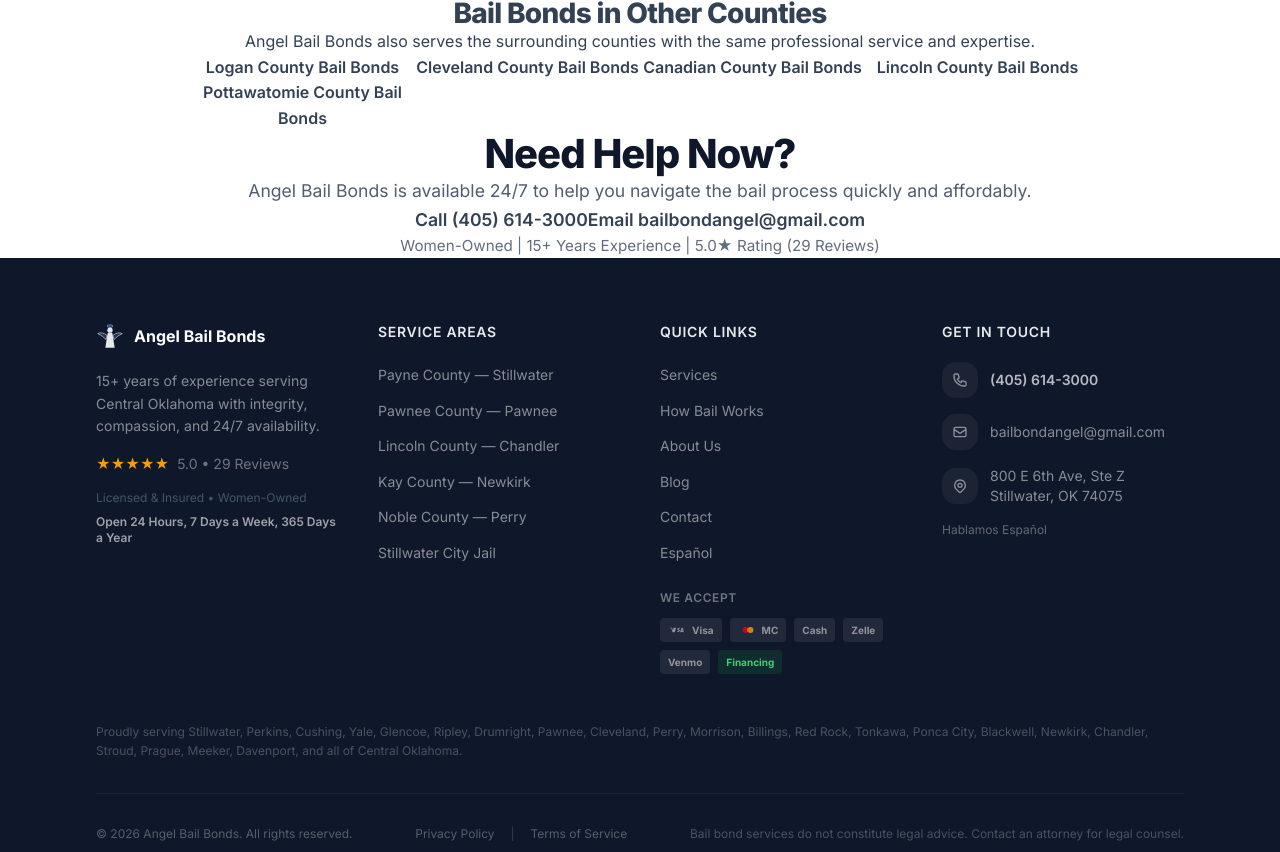
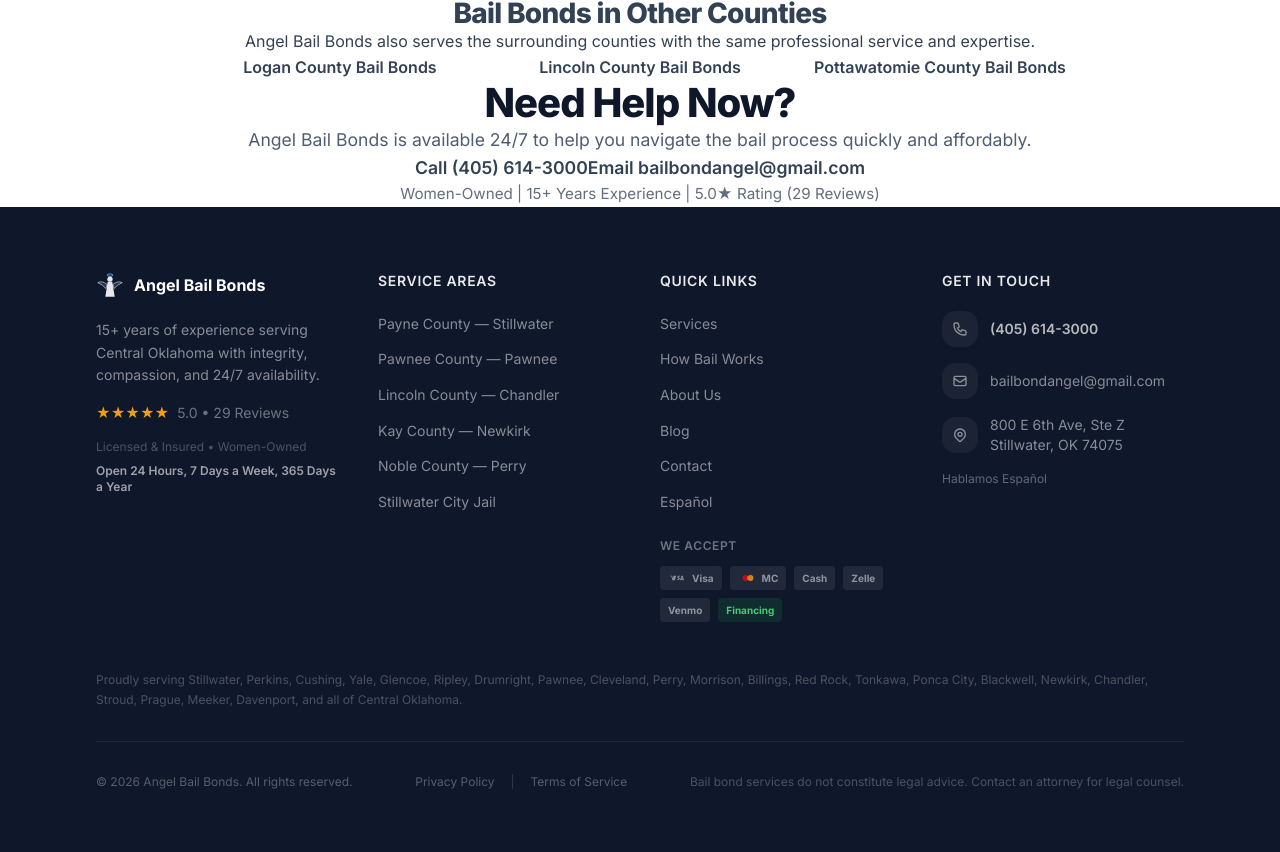
Before and after one commit to tovesblake-max/angel-bail-bonds-astro, an Astro site: page /oklahoma-county-bail-bonds in a window 1280 px wide. Shown: the part 1727-2579 px from the top of the page. Built offline with nearby package versions, Linux system fonts and the light colour scheme; Astro itself is replaced by a stand-in of ours.

Commit message:
Remove links to county pages that don't exist (Kingfisher, Oklahoma, Pottawatomie, Tulsa)
Co-Authored-By: Claude Opus 5.5 <noreply@anthropic.com>

```diff
--- a/src/pages/kingfisher-county-bail-bonds.astro
+++ b/src/pages/kingfisher-county-bail-bonds.astro
@@ -604,14 +604,12 @@ const structuredData = {
         {[
           { name: 'Logan County', distance: '~40 miles south' },
           { name: 'Garfield County', distance: '~30 miles north' },
-          { name: 'Canadian County', distance: '~45 miles southeast' },
           { name: 'Oklahoma County', distance: '~60 miles south' },
-          { name: 'Blaine County', distance: '~50 miles northwest' },
-          { name: 'Payne County (Stillwater)', distance: '~63 miles southeast' }
+          { name: 'Payne County (Stillwater)', distance: '~63 miles southeast', slug: 'payne-county-jail' }
         ].map((county, index) => (
           <a
             key={index}
-            href={`/${county.name.toLowerCase().replace(/\s+/g, '-')}-bail-bonds`}
+            href={`/${county.slug ?? county.name.toLowerCase().replace(/\s+/g, '-')}-bail-bonds`}
             class="p-6 rounded-lg transition-all hover:shadow-lg"
             style="background-color: white; border: 2px solid var(--slate-200); color: var(--navy);"
           >
--- a/src/pages/oklahoma-county-bail-bonds.astro
+++ b/src/pages/oklahoma-county-bail-bonds.astro
@@ -908,32 +908,6 @@ const structuredData = {
         ">
           Logan County Bail Bonds
         </a>
-        <a href="/cleveland-county-bail-bonds" style="
-          background: var(--color-light);
-          padding: var(--spacing-md);
-          border-radius: var(--radius-md);
-          text-decoration: none;
-          color: var(--color-primary);
-          font-weight: var(--font-weight-semibold);
-          border: 2px solid var(--color-primary);
-          text-align: center;
-          transition: all 0.3s ease;
-        ">
-          Cleveland County Bail Bonds
-        </a>
-        <a href="/canadian-county-bail-bonds" style="
-          background: var(--color-light);
-          padding: var(--spacing-md);
-          border-radius: var(--radius-md);
-          text-decoration: none;
-          color: var(--color-primary);
-          font-weight: var(--font-weight-semibold);
-          border: 2px solid var(--color-primary);
-          text-align: center;
-          transition: all 0.3s ease;
-        ">
-          Canadian County Bail Bonds
-        </a>
         <a href="/lincoln-county-bail-bonds" style="
           background: var(--color-light);
           padding: var(--spacing-md);
--- a/src/pages/pottawatomie-county-bail-bonds.astro
+++ b/src/pages/pottawatomie-county-bail-bonds.astro
@@ -953,8 +953,6 @@ const structuredData = {
     <div class="related-links">
       <a href="/lincoln-county-bail-bonds" class="related-link">Lincoln County</a>
       <a href="/oklahoma-county-bail-bonds" class="related-link">Oklahoma County</a>
-      <a href="/seminole-county-bail-bonds" class="related-link">Seminole County</a>
-      <a href="/cleveland-county-bail-bonds" class="related-link">Cleveland County</a>
       <a href="/creek-county-bail-bonds" class="related-link">Creek County</a>
     </div>
   </div>
--- a/src/pages/tulsa-county-bail-bonds.astro
+++ b/src/pages/tulsa-county-bail-bonds.astro
@@ -561,12 +561,6 @@ const businessSchema = {
         <a href="/washington-county-bail-bonds" style="background-color: var(--color-primary, #1a365d); color: white; padding: var(--spacing-4, 1rem); border-radius: var(--radius-lg, 0.5rem); text-decoration: none; text-align: center; font-weight: 600; transition: background-color 0.3s;">
           Washington County Bail Bonds
         </a>
-        <a href="/rogers-county-bail-bonds" style="background-color: var(--color-primary, #1a365d); color: white; padding: var(--spacing-4, 1rem); border-radius: var(--radius-lg, 0.5rem); text-decoration: none; text-align: center; font-weight: 600; transition: background-color 0.3s;">
-          Rogers County Bail Bonds
-        </a>
-        <a href="/wagoner-county-bail-bonds" style="background-color: var(--color-primary, #1a365d); color: white; padding: var(--spacing-4, 1rem); border-radius: var(--radius-lg, 0.5rem); text-decoration: none; text-align: center; font-weight: 600; transition: background-color 0.3s;">
-          Wagoner County Bail Bonds
-        </a>
       </div>
     </div>
   </section>
```
